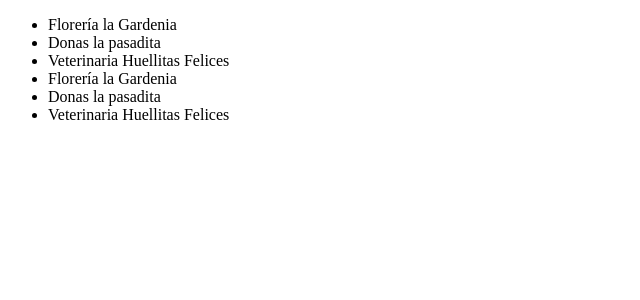
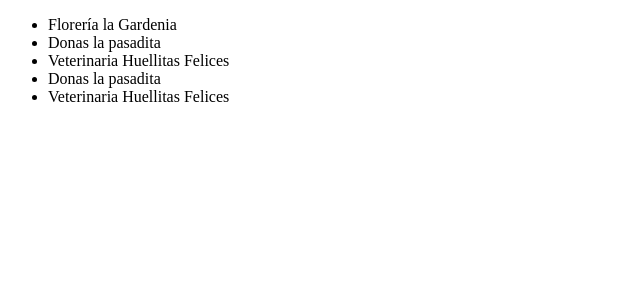
Before and after one commit to michellpine/Angular4_Platzi, an Angular app: page / in a window 1280 px wide. Shown: the top 300 px of the page, without its empty margins (0-640 px from the left). Built offline with nearby package versions, Linux system fonts and the light colour scheme.

Commit message:
directiva ngIf

```diff
--- a/src/app/app.component.html
+++ b/src/app/app.component.html
@@ -1,4 +1,6 @@
 <!--The content below is only a placeholder and can be replaced.-->
 <ul>
-  <li *ngFor="let lugar of lugares">{{lugar.nombre}}</li>
+  <ng-container *ngFor="let lugar of lugares">
+    <li *ngIf="lugar.active" >{{lugar.nombre}}</li>
+  </ng-container>
 </ul>
--- a/src/app/app.component.ts
+++ b/src/app/app.component.ts
@@ -8,12 +8,12 @@ import { Component } from '@angular/core';
 export class AppComponent {
   title = 'PlatziSquare';
   lugares:any = [
-    {nombre:'Florería la Gardenia'},
-    {nombre:'Donas la pasadita'},
-    {nombre:'Veterinaria Huellitas Felices'},
-    {nombre:'Florería la Gardenia'},
-    {nombre:'Donas la pasadita'},
-    {nombre:'Veterinaria Huellitas Felices'}
+    {active: true, acticvactiva: true, nombre:'Florería la Gardenia'},
+    {active: true, nombre:'Donas la pasadita'},
+    {active: true, nombre:'Veterinaria Huellitas Felices'},
+    {active: false, nombre:'Florería la Gardenia'},
+    {active: true, nombre:'Donas la pasadita'},
+    {active: true, nombre:'Veterinaria Huellitas Felices'}
   ];
 
   constructor(){
```
